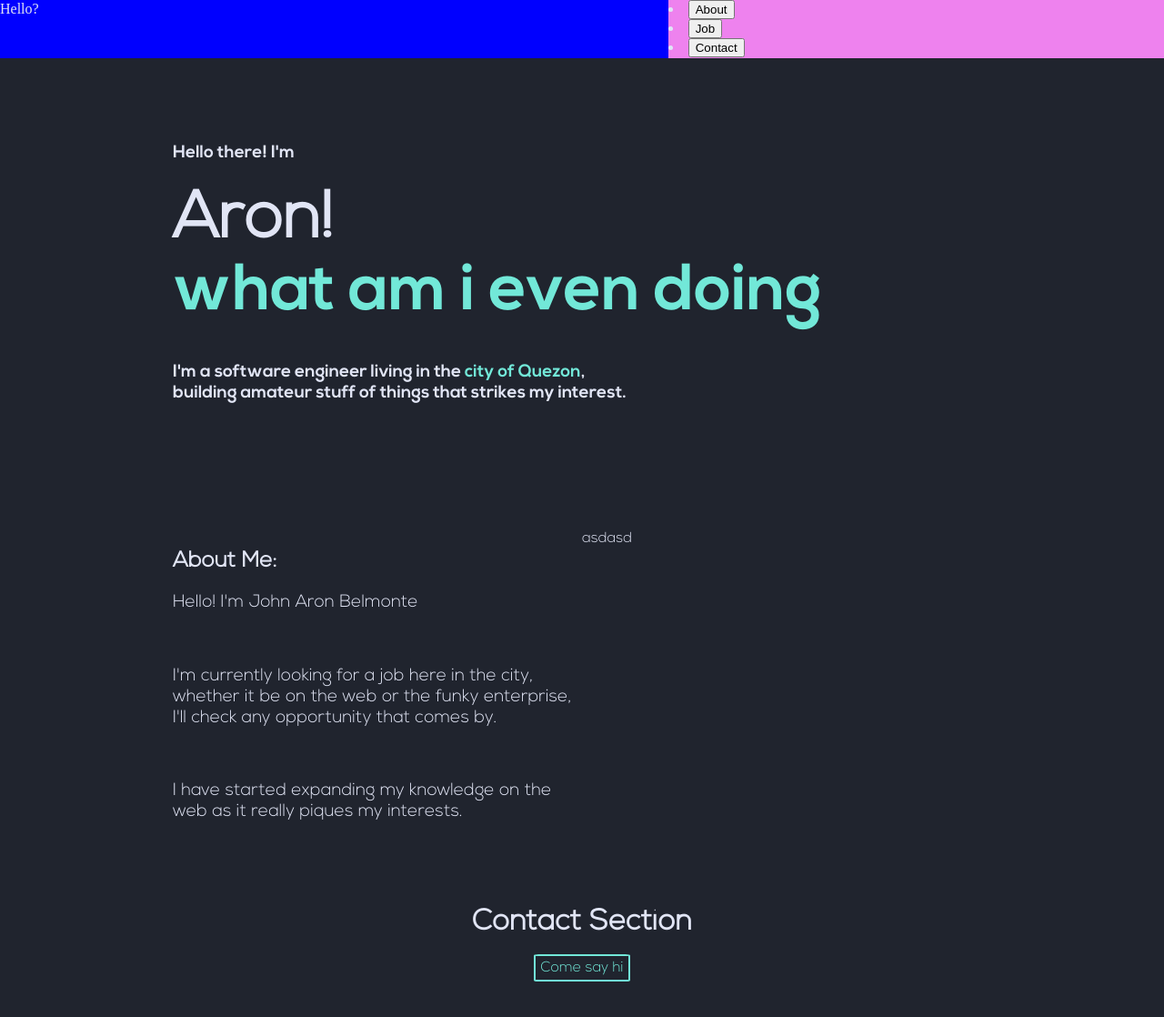
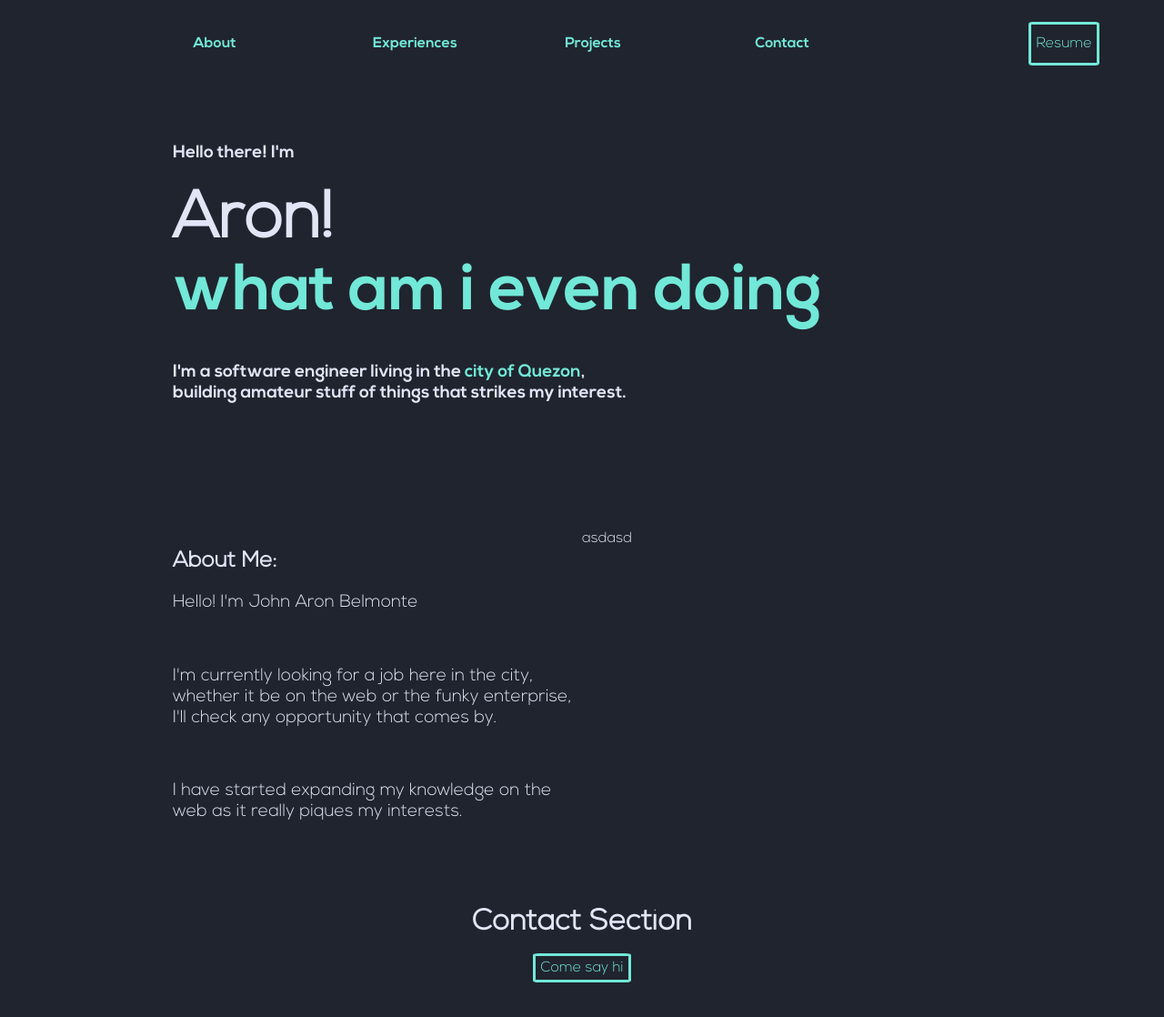
Before and after one commit to jabelmonte/portfolio, a Gatsby site: page / in a window 1280 px wide. Shown: the whole page at 91% size. Built offline with nearby package versions, Linux system fonts and the light colour scheme; Gatsby itself is replaced by a stand-in of ours.

Commit message:
styled navbar and buttons

```diff
--- a/src/components/nav.js
+++ b/src/components/nav.js
@@ -7,42 +7,33 @@ const StyledHeader = styled.header`
   top: 0;
   padding: 0, 50px;
   width: 100%;
-  height: 4em;
-  background-color: pink;
+  height: 6em;
 `
 const StyledNav = styled.nav`
-    display: flex;
+  display: flex;
   position: relative;
   width: 100%;
   height: 100%;
-  background-color: green;
 `
-const StyledLogo = styled.div`
-    height: 100%;
-    flex-grow: 6;
-  margin-left: auto;
-  justify-content: flex-start;
-  background-color: blue;
+const StyledResume = styled.div`
+  height: 100%;
+  flex-grow: 1;
+  display: flex;
+  align-items: center;
+  justify-content: center;
 `
 const StyledLinks = styled.div`
-    height: 100%;
-    flex-grow: 4;
-  margin-right: auto;
+  height: 100%;
+  flex-grow: 9;
+  display: flex;
+  flex-direction: row;
+  align-items: center;
   justify-content: flex-end;
-  align-items: center;
-  background-color: violet;
-  ul{
-      list-style-type: none;
-      margin: 0;
-      padding: 50;
-      background-color: yellow;
-
-      li{
-          margin: 0;
-          position: relative;
-          font-size: var(--fs-xl);
-      }
-  }
+  padding-right: 6em;
+`
+const StyledButtonDivs = styled.div`
+  margin: 4em;
+  padding: 0 auto;
 `
 
 function Nav() {
@@ -50,12 +41,35 @@ function Nav() {
     <nav>
       <StyledHeader>
         <StyledNav>
-          <StyledLogo>Hello?</StyledLogo>
           <StyledLinks>
-            <li><button onClick={() => scrollTo("#about")}>About</button></li>
-            <li><button onClick={() => scrollTo("#contact")}>Job</button></li>
-            <li><button onClick={() => scrollTo("#contact")}>Contact</button></li>
+            <StyledButtonDivs>
+              <button className="navButton" onClick={() => scrollTo("#about")}>
+                About
+              </button>
+            </StyledButtonDivs>
+            <StyledButtonDivs>
+              <button className="navButton" onClick={() => scrollTo("#contact")}>
+                Experiences
+              </button>
+            </StyledButtonDivs>
+            <StyledButtonDivs>
+              <button className="navButton" onClick={() => scrollTo("#contact")}>
+                Projects
+              </button>
+            </StyledButtonDivs>
+            <StyledButtonDivs>
+              <button className="navButton" onClick={() => scrollTo("#contact")}>
+                Contact
+              </button>
+            </StyledButtonDivs>
           </StyledLinks>
+          <StyledResume>
+            <StyledButtonDivs>
+              <button className="button" onClick={() => scrollTo("#contact")}>
+                Resume
+              </button>
+            </StyledButtonDivs>
+          </StyledResume>
         </StyledNav>
       </StyledHeader>
     </nav>
--- a/src/styles/globalStyle.js
+++ b/src/styles/globalStyle.js
@@ -69,11 +69,16 @@ export const GlobalStyle = createGlobalStyle`
       font-size: 1.2rem;
       font-family: 'NexaLight';
    }
+   //resume and mailto buttons
    .button {
+      height: 3em;
+      width: 100%;
       padding: 5px;
-      border-radius: 5%;
+      border-radius: 6%;
+      font-family: 'NexaLight';
+      font-size: var(--fs-md);
       color: var(--text-color-second-base);
-      border: 2px solid var(--text-color-second-base);
+      border: 3px solid var(--text-color-second-base);
       background-color: var(--main-background-color);
    }
    .button:hover,
@@ -81,6 +86,32 @@ export const GlobalStyle = createGlobalStyle`
       color: var(--color-dark);
       background-color: var(--text-color-second-base-fade);
    }
+   .button:focus
+   .button:after {
+      background-color: var(--main-background-color);
+   }
+   //nav bar anchor links
+   .navButton {
+      height: 3em;
+      width: 5em;
+      padding: none;
+      border: none;
+      background: none;
+      color: var(--text-color-second-base);
+      font-family: 'NexaBold';
+      font-size: var(--fs-md);
+   }
+   .navButton:hover {
+      color: var(--color-dark);
+   }
+   .navButton:focus,
+   .navButton:after {
+      padding: none;
+      border: none;
+      background: none;
+      outline: none;
+   }
+
    .importantText{
       color: var(--text-color-second-base);
    }
```
